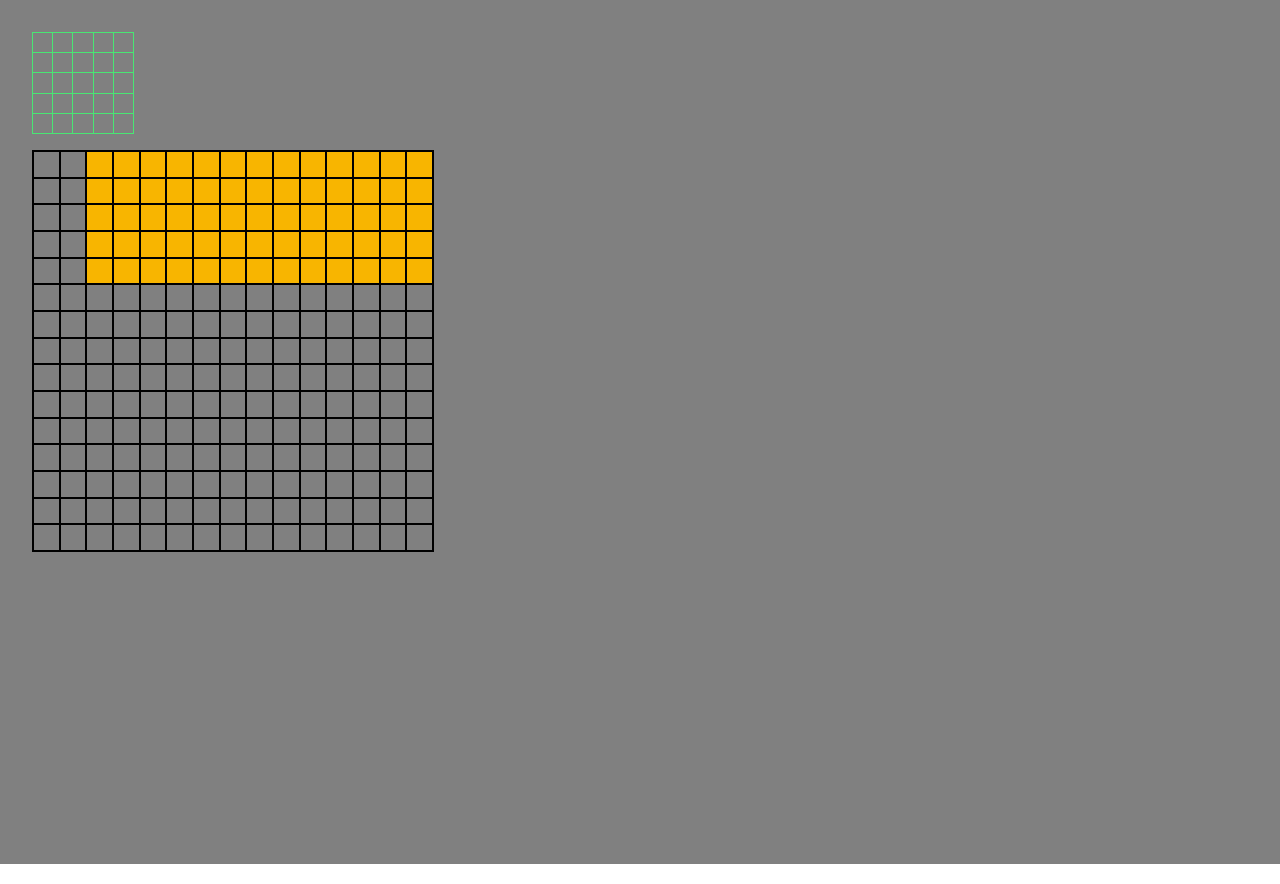
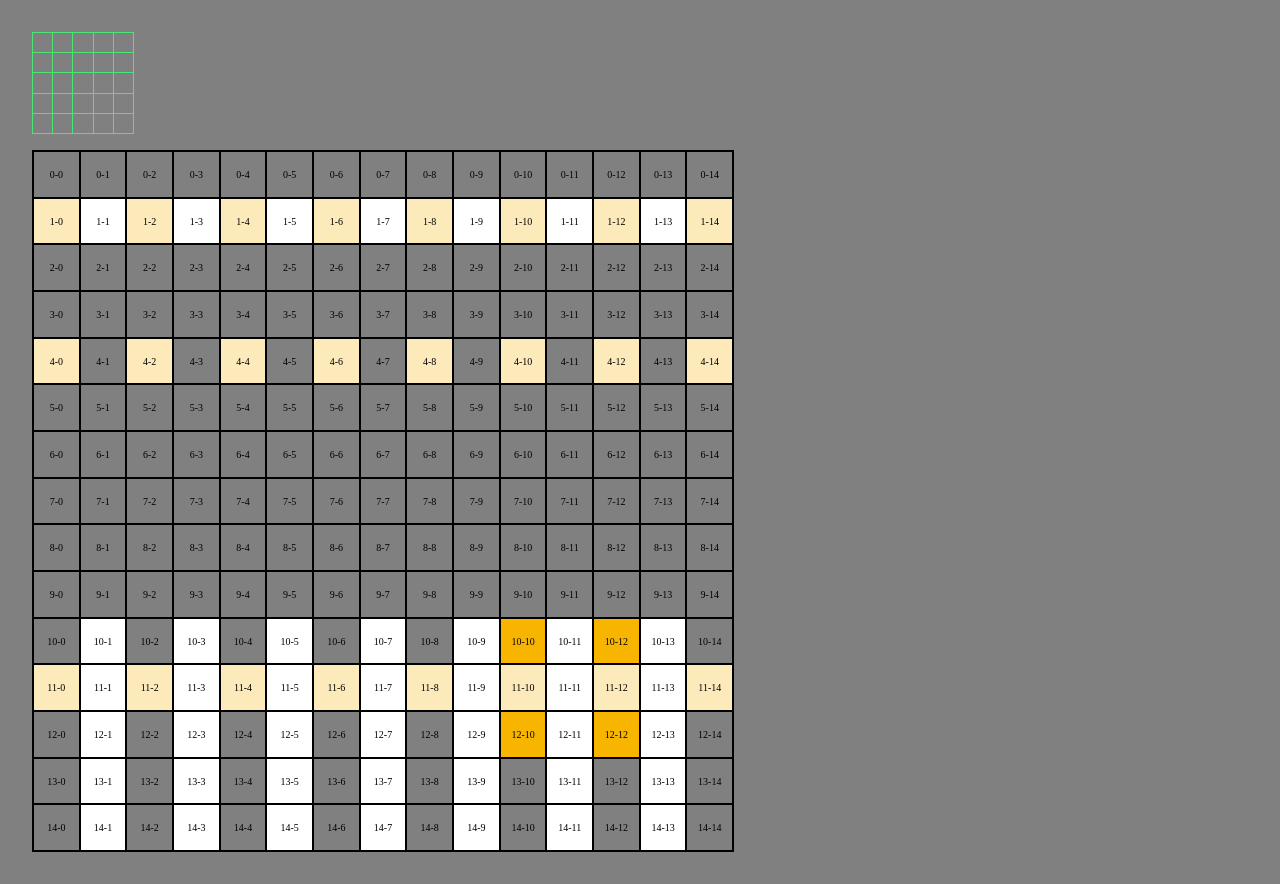
Before and after one commit to phamhongphuc1999/led-caro, a React (Vite) app in the folder packages/caro/: page / in a window 1280 px wide. Shown: the top 884 px of the page. Built offline with nearby package versions, Linux system fonts and the light colour scheme.

Commit message:
fix: grid style

```diff
--- a/packages/caro/lib/BasicCaro.tsx
+++ b/packages/caro/lib/BasicCaro.tsx
@@ -19,26 +19,26 @@ export function BasicCaro(params: BasicCaroProps) {
           border: `${stickSize}px solid ${stickColor}`,
           aspectRatio: mode == 'square' ? `${columns / rows}` : 'initial',
         },
-        className: 'basic-caro-contain',
+        className: 'led-caro-basic-contain',
       })}
     >
-      <div className="basic-caro-full basic-caro-contain-row">
+      <div className="led-caro-basic-full led-caro-basic-contain-row">
         {new Array(rows + 1).fill(0).map((_, index) => {
           return (
             <div
               key={index}
-              className="basic-caro-stick-row"
+              className="led-caro-basic-stick-row"
               style={{ backgroundColor: stickColor }}
             />
           );
         })}
       </div>
-      <div className="basic-caro-contain-column">
+      <div className="led-caro-basic-contain-column">
         {new Array(columns + 1).fill(0).map((_, index) => {
           return (
             <div
               key={index}
-              className="basic-caro-stick-column"
+              className="led-caro-basic-stick-column"
               style={{ backgroundColor: stickColor }}
             />
           );
--- a/packages/caro/lib/GridCaro.tsx
+++ b/packages/caro/lib/GridCaro.tsx
@@ -1,4 +1,4 @@
-import { useSquareStyle } from './hooks/useSquareStyle';
+import { useSquaresStyle } from './hooks/useSquaresStyle';
 import './styles/grid-caro.style.css';
 import { GridCaroProps } from './type';
 import { styleMerge } from './utils';
@@ -15,7 +15,7 @@ export function GridCaro(params: GridCaroProps) {
     mode = 'square',
     ...props
   } = params;
-  const { fn } = useSquareStyle(squares);
+  const styles = useSquaresStyle(rows, columns, squares);
 
   return (
     <div
@@ -27,24 +27,25 @@ export function GridCaro(params: GridCaroProps) {
               ? `${stickSize / 2}px solid ${stickColor}`
               : '0px',
         },
-        className: 'grid-caro-contain',
+        className: 'led-caro-grid-contain',
       })}
     >
       {new Array(rows).fill(0).map((_, i) => {
         return (
-          <div key={i} className="gird-caro-row">
+          <div key={i} className="led-caro-gird-row">
             {new Array(columns).fill(0).map((_, j) => {
-              const _props = fn ? fn(i, j) : undefined;
+              const _baseProps = gridProps ? gridProps(i, j) : {};
+              const _props = styles[`${i}-${j}`];
 
               return (
                 <div
                   key={`${i}-${j}`}
-                  {...styleMerge(gridProps, _props, {
+                  {...styleMerge(_baseProps, _props, {
                     style: {
                       border:
                         borderMode == 'normal' ? `${stickSize / 2}px solid ${stickColor}` : '',
                     },
-                    className: 'grid-caro-item',
+                    className: 'led-caro-grid-item',
                   })}
                 />
               );
--- a/packages/caro/lib/hooks/useSquareStyle.ts
+++ /dev/null
@@ -1,48 +0,0 @@
-import { useMemo } from 'react';
-import { DivProps, SquareKeyType, SquareStyleType } from '../type';
-import { styleMerge } from 'lib/utils';
-
-export function isOk(validate: string, num: number): boolean {
-  if (/>{1}={1}/.test(validate)) {
-    const _check = parseInt(validate.substring(2));
-    return num >= _check;
-  } else if (/>{1}/.test(validate)) {
-    const _check = parseInt(validate.substring(1));
-    return num > _check;
-  } else if (/<{1}={1}/.test(validate)) {
-    const _check = parseInt(validate.substring(2));
-    return num <= _check;
-  } else if (/<{1}/.test(validate)) {
-    const _check = parseInt(validate.substring(1));
-    return num < _check;
-  } else if (validate == 'even') return num % 2 == 0;
-  else if (validate == 'odd') return num % 2 == 1;
-  else return num == parseInt(validate);
-}
-
-type ReturnType = (i: number, j: number) => DivProps | undefined;
-export function makeSquareStyle(squareStyle: SquareStyleType): ReturnType {
-  const keys = Object.keys(squareStyle);
-
-  return (i: number, j: number) => {
-    const result: Array<DivProps | undefined> = [];
-    for (const key of keys) {
-      const pair = key.split('-');
-      const item1 = pair[0];
-      const item2 = pair[1];
-      const _ok1 = isOk(item1, i);
-      const _ok2 = isOk(item2, j);
-      if (_ok1 && _ok2) result.push(squareStyle[key as SquareKeyType]);
-    }
-    return styleMerge(...result);
-  };
-}
-
-export function useSquareStyle(squareStyle?: SquareStyleType) {
-  return useMemo(() => {
-    let _fn: ReturnType | undefined = undefined;
-    if (squareStyle) _fn = makeSquareStyle(squareStyle);
-    else _fn = undefined;
-    return { fn: _fn };
-  }, [squareStyle]);
-}
--- /dev/null
+++ b/packages/caro/lib/hooks/useSquaresStyle.ts
@@ -0,0 +1,79 @@
+import { styleMerge } from 'lib/utils';
+import { useMemo } from 'react';
+import {
+  BaseSquareStyleType,
+  CoreSquareStyleType,
+  SimpleSquareStyleType,
+  SquareStyleType,
+} from '../type';
+
+function isAnd(position: number, style: CoreSquareStyleType): boolean {
+  if (style.$e && position != style.$e) return false;
+  if (style.$gt && style.$gt >= position) return false;
+  if (style.$gte && style.$gte > position) return false;
+  if (style.$lt && style.$lt <= position) return false;
+  if (style.$lte && style.$lte < position) return false;
+  if (style.even && position % 2 == 1) return false;
+  if (style.odd && position % 2 == 0) return false;
+  if (style.$regex && !style.$regex.test(position.toString())) return false;
+  return true;
+}
+
+function isOr(position: number, styles: Array<CoreSquareStyleType>): boolean {
+  for (const style of styles) {
+    if (isAnd(position, style)) return true;
+  }
+  return false;
+}
+
+function isBase(position: number, style?: BaseSquareStyleType): boolean {
+  if (style) {
+    const _isAnd = isAnd(position, style);
+    const _isOr = style.$or ? isOr(position, style.$or) : true;
+    return _isAnd && _isOr;
+  } else return true;
+}
+
+function makeSquareStyle(
+  rows: number,
+  columns: number,
+  style: SquareStyleType,
+): SimpleSquareStyleType {
+  const _xAxis = style.xAxis;
+  const _yAxis = style.yAxis;
+  const _props = style.props;
+  const result: SimpleSquareStyleType = {};
+  for (let row = 0; row < rows; row++) {
+    for (let column = 0; column < columns; column++) {
+      const isXOk = isBase(row, _xAxis);
+      const isYOk = isBase(column, _yAxis);
+      if (isXOk && isYOk)
+        result[`${row}-${column}`] = styleMerge(result[`${row}-${column}`], _props);
+    }
+  }
+  return result;
+}
+
+export function makeSquaresStyle(
+  rows: number,
+  columns: number,
+  styles?: Array<SquareStyleType>,
+): SimpleSquareStyleType {
+  if (styles) {
+    const result: Array<SimpleSquareStyleType> = [];
+    for (const style of styles) {
+      result.push(makeSquareStyle(rows, columns, style));
+    }
+    return styleMerge(...result) ?? {};
+  } else return {};
+}
+
+export function useSquaresStyle(
+  rows: number,
+  columns: number,
+  squareStyle?: Array<SquareStyleType>,
+): SimpleSquareStyleType {
+  return useMemo(() => {
+    return makeSquaresStyle(rows, columns, squareStyle);
+  }, [rows, columns, squareStyle]);
+}
--- a/packages/caro/lib/index.ts
+++ b/packages/caro/lib/index.ts
@@ -1,6 +1,6 @@
 export { AnimationCaro } from './AnimationCaro';
 export { BasicCaro } from './BasicCaro';
 export { GridCaro } from './GridCaro';
-export { makeSquareStyle, useSquareStyle } from './hooks/useSquareStyle';
+export { makeSquaresStyle, useSquaresStyle } from './hooks/useSquaresStyle';
 export * from './type';
 export * from './utils';
--- a/packages/caro/lib/styles/basic-caro.style.css
+++ b/packages/caro/lib/styles/basic-caro.style.css
@@ -1,17 +1,17 @@
-.basic-caro-contain {
+.led-caro-basic-contain {
   position: relative;
   overflow: hidden;
 }
-.basic-caro-full {
+.led-caro-basic-full {
   width: 100%;
   height: 100%;
 }
-.basic-caro-contain-row {
+.led-caro-basic-contain-row {
   display: flex;
   flex-direction: column;
   justify-content: space-between;
 }
-.basic-caro-contain-column {
+.led-caro-basic-contain-column {
   display: flex;
   justify-content: space-between;
   position: absolute;
@@ -20,23 +20,23 @@
   right: 0;
   left: 0;
 }
-.basic-caro-stick-row {
+.led-caro-basic-stick-row {
   height: 1px;
   width: 100%;
 }
-.basic-caro-stick-row:first-child {
+.led-caro-basic-stick-row:first-child {
   height: 0px;
 }
-.basic-caro-stick-row:last-child {
+.led-caro-basic-stick-row:last-child {
   height: 0px;
 }
-.basic-caro-stick-column {
+.led-caro-basic-stick-column {
   width: 1px;
   height: 100%;
 }
-.basic-caro-stick-column:first-child {
+.led-caro-basic-stick-column:first-child {
   width: 0px;
 }
-.basic-caro-stick-column:last-child {
+.led-caro-basic-stick-column:last-child {
   width: 0px;
 }
--- a/packages/caro/lib/styles/grid-caro.style.css
+++ b/packages/caro/lib/styles/grid-caro.style.css
@@ -1,19 +1,20 @@
-.grid-caro-contain {
+.led-caro-grid-contain {
   overflow: hidden;
   display: flex;
   flex-direction: column;
   align-items: center;
   justify-content: space-between;
 }
-.gird-caro-row {
+.led-caro-gird-row {
   display: flex;
   align-items: center;
   justify-content: space-between;
   height: 100%;
   width: 100%;
 }
-.grid-caro-item {
+.led-caro-grid-item {
   width: 100%;
   height: 100%;
+  overflow: hidden;
   box-sizing: border-box;
 }
--- a/packages/caro/src/App.tsx
+++ b/packages/caro/src/App.tsx
@@ -9,12 +9,26 @@ export function App() {
       <GridCaro
         stickColor="black"
         stickSize={1}
-        style={{ width: '400px' }}
+        style={{ width: '700px' }}
+        gridProps={(i, j) => ({
+          children: <p style={{ fontSize: '10px' }}>{`${i}-${j}`}</p>,
+          style: { display: 'flex', justifyContent: 'center', alignItems: 'center' },
+        })}
         rows={15}
         columns={15}
-        squares={{
-          '<5->=2': { className: 'grid-item1' },
-        }}
+        squares={[
+          {
+            xAxis: { $gt: 9, $lte: 12 },
+            yAxis: { $gte: 10, $lte: 13 },
+            props: { className: 'grid-item1' },
+          },
+          {
+            xAxis: { $or: [{ $e: 1 }, { $e: 4 }, { $e: 11 }] },
+            yAxis: { even: true },
+            props: { className: 'grid-item2' },
+          },
+          { xAxis: { $regex: /1{1}/ }, yAxis: { odd: true }, props: { className: 'grid-item3' } },
+        ]}
       />
     </div>
   );
```
Also changed, not shown: packages/caro/lib/type.ts (+22 -8 lines).
